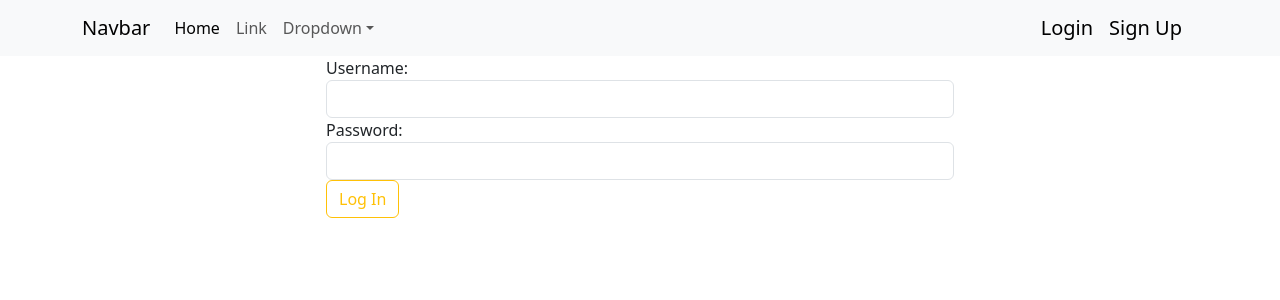
After one commit to rgl1892/euro_predictor, a Django app: page /login in a window 1280 px wide. The commit adds this page. Shown: the top 300 px of the page. Run offline with Django 5.2, Linux system fonts and the light colour scheme.

Commit message:
login added

```diff
--- /dev/null
+++ b/predictor/forms.py
@@ -0,0 +1,14 @@
+from django import forms
+from .models import *
+from django.contrib.auth.forms import AuthenticationForm,UserCreationForm
+from django.contrib.auth import password_validation
+
+
+class EditAuthForm(AuthenticationForm):
+    username = forms.CharField(widget=forms.TextInput(attrs={'class': 'form-control'}))
+    password = forms.CharField(widget=forms.PasswordInput(attrs={'class': 'form-control'}))
+
+class EditUserForm(UserCreationForm):
+    username = forms.CharField(widget=forms.TextInput(attrs={'class': 'form-control'}))
+    password1 = forms.CharField(help_text=password_validation.password_validators_help_text_html(),label=("Password"),widget=forms.PasswordInput(attrs={'class': 'form-control','placeholder':'Password'}))
+    password2 = forms.CharField(label=("Re-enter Password"),widget=forms.PasswordInput(attrs={'class': 'form-control','placeholder':'Password'}))
--- a/predictor/models.py
+++ b/predictor/models.py
@@ -7,6 +7,9 @@ class Country(models.Model):
     fifa_ranking = models.IntegerField()
     fifa_points = models.DecimalField(decimal_places=1,max_digits=6)
     short_name = models.CharField(max_length=23)
+
+    class Meta:
+        verbose_name_plural = "countries"
 
     def __str__(self) -> str:
         return f'{self.name} - {self.short_name}'
@@ -27,6 +30,9 @@ class Match(models.Model):
     location = models.CharField(max_length=50,default=None,null=True)
     group = models.ForeignKey(Group, verbose_name=("Group"),on_delete=models.CASCADE,default=None,null=True,blank=True)
 
+    class Meta:
+        verbose_name_plural = "matches"
+
     def __str__(self) -> str:
         try:
             name = f'Match {self.match_number} {self.country.short_name}'
--- a/predictor/templates/predictor/base.html
+++ b/predictor/templates/predictor/base.html
@@ -11,12 +11,76 @@
         integrity="sha384-T3c6CoIi6uLrA9TneNEoa7RxnatzjcDSCmG1MXxSR1GAsXEV/Dwwykc2MPK8M2HN" crossorigin="anonymous">
 </head>
 <body>
-    <div class="container main">
-        {% block content %}
+    <nav
+        class="navbar navbar-expand-sm navbar-light bg-light"
+    >
+        <div class="container">
+            <a class="navbar-brand" href="#">Navbar</a>
+            <button
+                class="navbar-toggler d-lg-none"
+                type="button"
+                data-bs-toggle="collapse"
+                data-bs-target="#collapsibleNavId"
+                aria-controls="collapsibleNavId"
+                aria-expanded="false"
+                aria-label="Toggle navigation"
+            >
+                <span class="navbar-toggler-icon"></span>
+            </button>
+            <div class="collapse navbar-collapse" id="collapsibleNavId">
+                <ul class="navbar-nav me-auto mt-2 mt-lg-0">
+                    <li class="nav-item">
+                        <a class="nav-link active" href="#" aria-current="page"
+                            >Home
+                            <span class="visually-hidden">(current)</span></a
+                        >
+                    </li>
+                    <li class="nav-item">
+                        <a class="nav-link" href="#">Link</a>
+                    </li>
+                    <li class="nav-item dropdown">
+                        <a
+                            class="nav-link dropdown-toggle"
+                            href="#"
+                            id="dropdownId"
+                            data-bs-toggle="dropdown"
+                            aria-haspopup="true"
+                            aria-expanded="false"
+                            >Dropdown</a
+                        >
+                        <div
+                            class="dropdown-menu"
+                            aria-labelledby="dropdownId"
+                        >
+                            <a class="dropdown-item" href="#"
+                                >Action 1</a
+                            >
+                            <a class="dropdown-item" href="#"
+                                >Action 2</a
+                            >
+                        </div>
+
+                    </li>
+                </ul>
+                <form class="d-flex my-2 my-lg-0">
+                    {% if user.is_authenticated %}
+                    <a class="navbar-brand" href="{% url 'logout' %}" class="nav-link active" title="Log Out">Log Out {{user.first_name}} {{user.last_name|first}}</a>
+                    {% else %}
+                    <a class="navbar-brand" href="{% url 'login' %}" class="nav-link active" title="Login">Login</a>
+                    <a class="navbar-brand" href="{% url 'sign_up_user' %}" class="nav-link active" title="sign up user">Sign Up</a>
+                    {% endif %}
+                </form>
+            </div>
+        </div>
+    </nav>
 
 
-        {% endblock content %}
-    </div>
+
+    {% block content %}
+
+
+    {% endblock content %}
+
 
 </body>
 </html>
--- a/predictor/templates/predictor/home.html
+++ b/predictor/templates/predictor/home.html
@@ -1,5 +1,7 @@
 {% extends 'predictor/base.html' %}
 {% block content %}
+<div class="container">
+
     <div
     class="table-responsive"
     >
@@ -28,5 +30,6 @@
     </table>
 </div>
 
+</div>
 
 {% endblock content %}
--- /dev/null
+++ b/predictor/templates/predictor/login/login.html
@@ -0,0 +1,15 @@
+{% extends 'predictor/base.html' %}
+{% block content%}
+<div class="row">
+    <div class="col-lg-3"></div>
+    <div class="col-lg-6">
+{{error}}
+<form method="POST" class="login">
+    {% csrf_token %}
+    {{form}}
+    <input class="btn btn-outline-warning " type="submit" value="Log In">
+</form>
+</div></div>
+
+
+{% endblock %}
--- a/predictor/urls.py
+++ b/predictor/urls.py
@@ -6,4 +6,7 @@ from django.conf import settings
 
 urlpatterns = [
     path('',views.Home.as_view(),name='homepage' ),
+    path('login',views.logInUser,name='login'),
+    path('logout',views.logOutUser,name='logout'),
+    path('sign_up_user', views.signUpUser,name='sign_up_user'),
 ]
--- a/predictor/views.py
+++ b/predictor/views.py
@@ -1,6 +1,12 @@
-from django.shortcuts import render
+from django.shortcuts import render, redirect
 from django.views.generic import View
+from django.contrib.auth import login, logout, authenticate
+from django.contrib.auth.models import User
+from django.db import IntegrityError
+
+from .forms import EditAuthForm,EditUserForm
 from .models import Country,Group,Match,Prediction
+
 
 class Home(View):
 
@@ -14,4 +20,41 @@ class Home(View):
         return render(request, self.template_name, context)
 
 
-# Create your views here.
+def signUpUser(request):
+    if request.method == 'GET':
+
+        return render(request, 'predictor/login/signUpUser.html', {'form': EditUserForm()})
+
+    else:
+        if request.POST['password1'] == request.POST['password2']:
+            try:
+                user = User.objects.create_user(
+                    request.POST['username'], password=request.POST['password1'])
+                user.save()
+                login(request, user)
+                return redirect('homepage')
+            except IntegrityError:
+                return render(request, 'predictor/login/signUpUser.html', {'form': EditUserForm(), 'error': 'Username Already Taken'})
+
+        else:
+
+            return render(request, 'predictor/login/signUpUser.html', {'form': EditUserForm(), 'error': 'Passwords did not match'})
+
+
+def logOutUser(request):
+    logout(request)
+    return redirect('homepage')
+
+
+def logInUser(request):
+    if request.method == 'GET':
+        return render(request, 'predictor/login/login.html', {'form': EditAuthForm()})
+
+    else:
+        user = authenticate(
+            request, username=request.POST['username'], password=request.POST['password'])
+        if user == None:
+            return render(request, 'predictor/login/login.html', {'form': EditAuthForm(), 'error': 'Unknown User / Incorrect Password'})
+        else:
+            login(request, user)
+            return redirect('homepage')
```
Also changed, not shown: predictor/templates/predictor/login/signUpUser.html (added, +16 -0 lines), db.sqlite3. Lines whose indentation alone changed are shown as unchanged.
